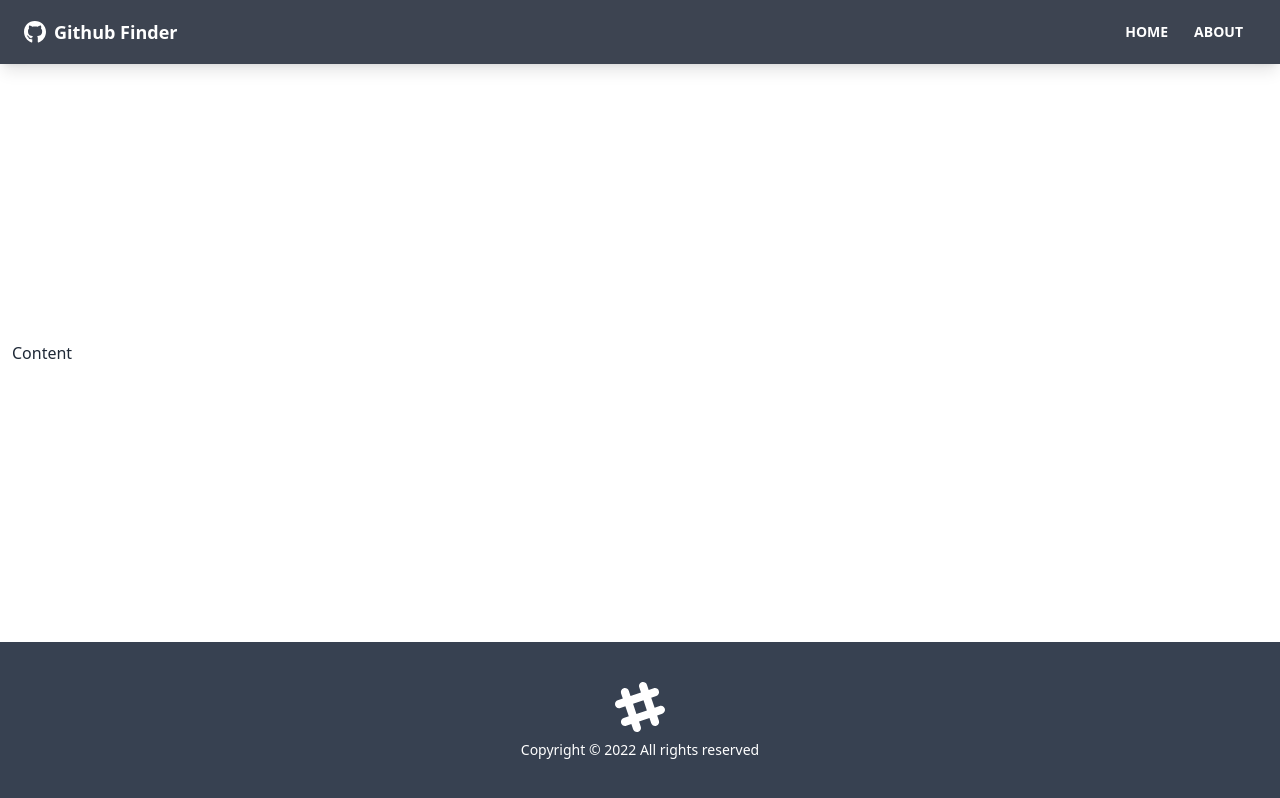
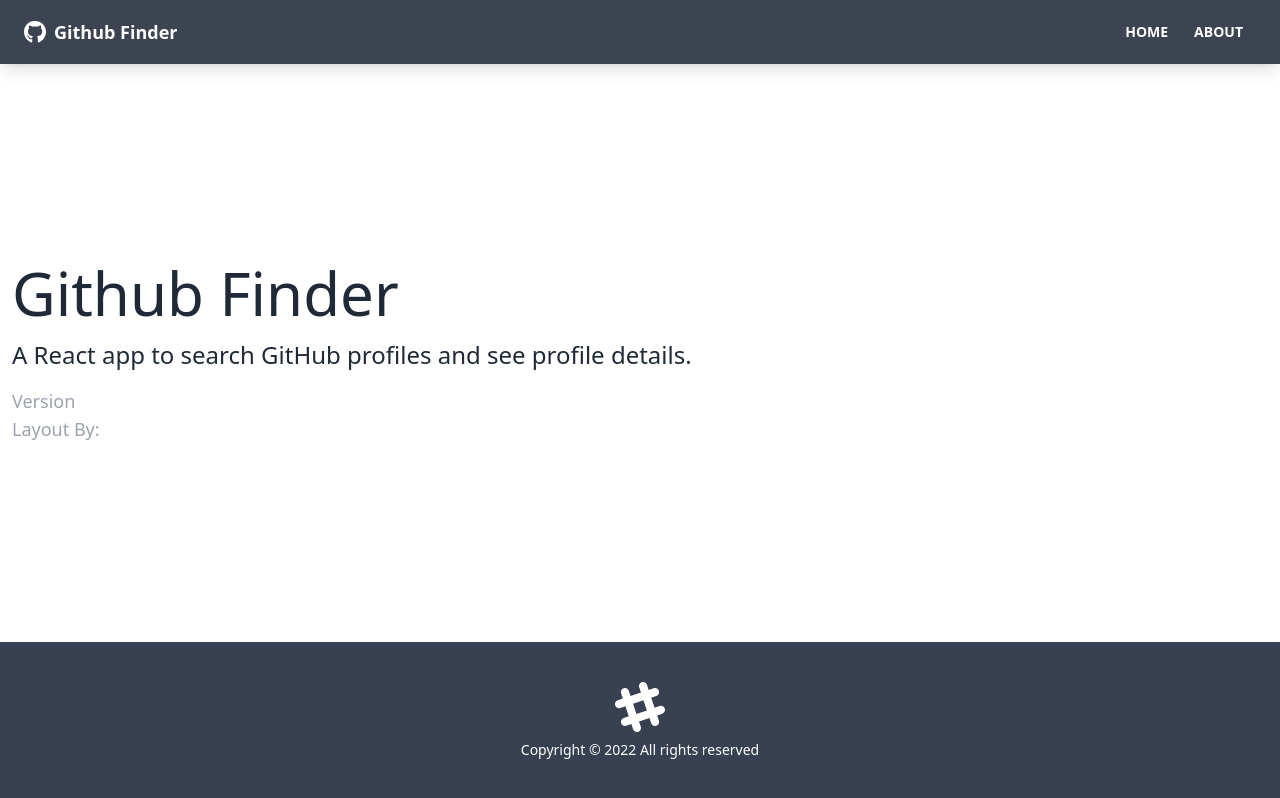
Before and after one commit to jltzbrg/github-finder, a React (Create React App) app: page /about in a window 1280 px wide. Built offline with nearby package versions, Linux system fonts and the light colour scheme.

Commit message:
Creating Pages & Routes

```diff
--- a/src/App.js
+++ b/src/App.js
@@ -1,4 +1,7 @@
-import { BrowserRouter as Router, Route } from 'react-router-dom'
+import { BrowserRouter as Router, Route, Routes } from 'react-router-dom'
+import About from './pages/About'
+import Home from './pages/Home'
+import NotFound from './pages/NotFound'
 import NavBar from './components/layout/NavBar'
 import Footer from './components/layout/Footer'
 
@@ -7,7 +10,14 @@
     <Router>
       <div className='flex flex-col justify-between h-screen'>
         <NavBar />
-        <main className='container mx-auto px-3 pb-12'>Content</main>
+        <main className='container mx-auto px-3 pb-12'>
+          <Routes>
+            <Route path='/' element={<Home />} />
+            <Route path='/about' element={<About />} />
+            <Route path='/notfound' element={<NotFound />} />
+            <Route path='/*' element={<NotFound />} />
+          </Routes>
+        </main>
         <Footer />
       </div>
     </Router>
--- /dev/null
+++ b/src/pages/About.jsx
@@ -0,0 +1,20 @@
+export default function About() {
+  return (
+    <>
+      {' '}
+      <h1 className='text-6xl mb-4'>Github Finder</h1>
+      <p className='mb-4 text-2xl font-light'>
+        A React app to search GitHub profiles and see profile details.
+      </p>
+      <p className='text-lg text-gray-400'>
+        Version <span className='text-white'>1.0.0</span>
+      </p>
+      <p className='text-lg text-gray-400'>
+        Layout By:
+        <a className='text-white' href='https://twitter.com/hassibmoddasser'>
+          Hassib Moddasser
+        </a>
+      </p>
+    </>
+  )
+}
--- /dev/null
+++ b/src/pages/Home.jsx
@@ -0,0 +1,7 @@
+export default function Home() {
+  return (
+    <div>
+      <h1 className='text-6xl'>Home</h1>
+    </div>
+  )
+}
--- /dev/null
+++ b/src/pages/NotFound.jsx
@@ -0,0 +1,19 @@
+import { FaHome } from 'react-icons/fa'
+import { Link } from 'react-router-dom'
+
+export default function NotFound() {
+  return (
+    <div className='hero'>
+      <div className='text-center hero-content'>
+        <div className='max-w-lg'>
+          <h1 className='text-8xl font-bold mb-8'>Oops!</h1>
+          <p className='text-5xl mb-8'>404 - Page not found!</p>
+          <Link to='/' className='btn btn-primary btn-lg'>
+            <FaHome className='mr-2' />
+            Back To Home
+          </Link>
+        </div>
+      </div>
+    </div>
+  )
+}
```
